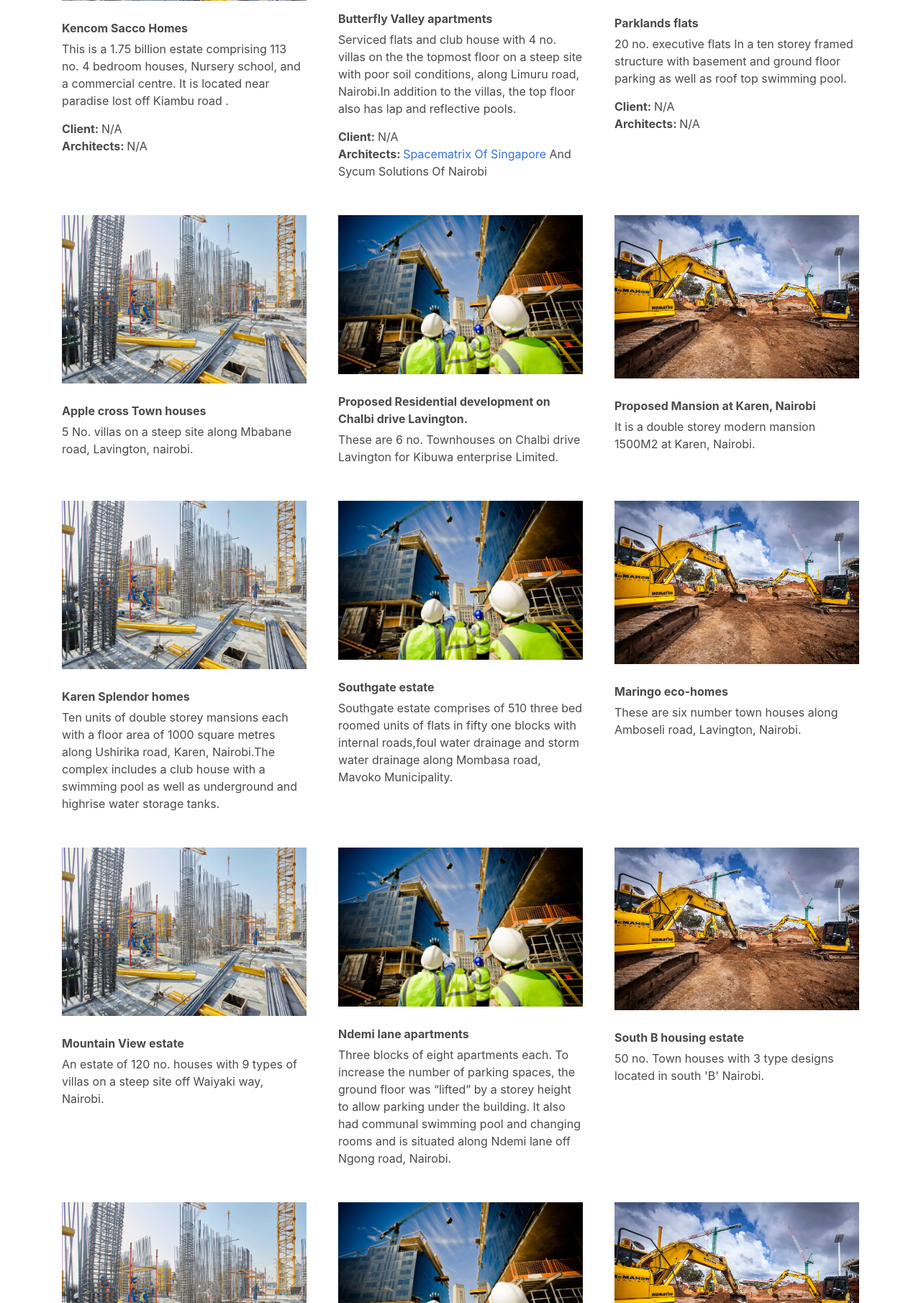
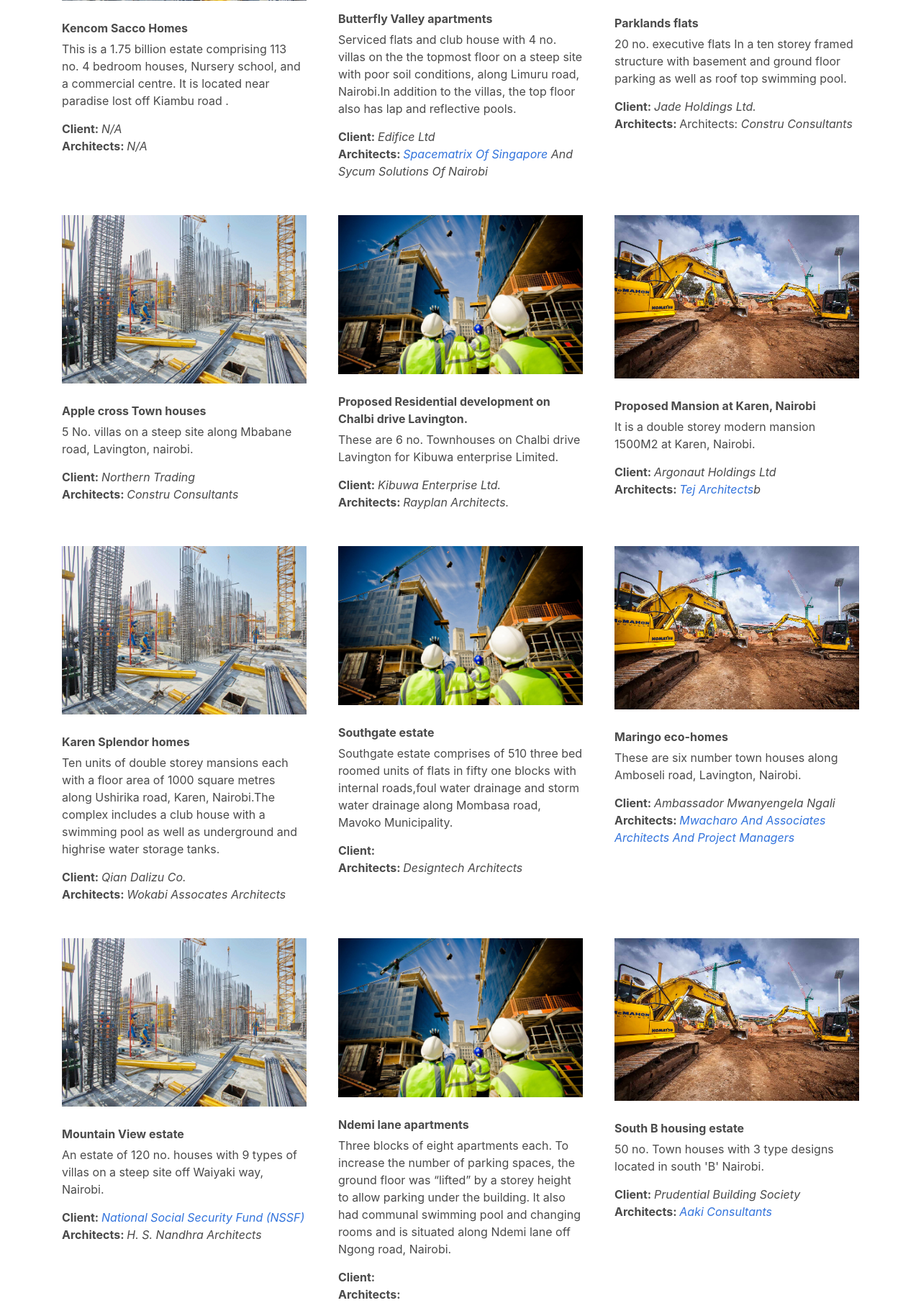
Before and after one commit to anwar254/kerinaga_associates, a PHP site: page /portfolio.php in a window 1280 px wide. Shown: the part 875-2686 px from the top of the page at 72% size. Run offline with PHP 8.4, Linux system fonts and the light colour scheme.

Commit message:
added clents section in the portfolio page

```diff
--- a/portfolio.php
+++ b/portfolio.php
@@ -51,8 +51,8 @@ include_once 'header.php';
                   This is a 1.75 billion estate comprising 113 no. 4 bedroom houses, Nursery school, and a commercial centre. It is located near paradise lost off Kiambu road .
                 </p>
                 <div class="k-more">
-                  <p class="k-capitalized"><b>client: </b> N/A</p>
-                  <p class="k-capitalized"><b>Architects: </b>N/A</p>
+                  <p class="k-capitalized"><b>client: </b> <i>N/A</i></p>
+                  <p class="k-capitalized"><b>Architects: </b><i>N/A</i></p>
                 </div>
               </div>
             </div>
@@ -72,8 +72,8 @@ include_once 'header.php';
                   Serviced flats and club house  with 4 no. villas on the the topmost floor on a steep site with poor soil conditions, along Limuru road, Nairobi.In addition to the villas, the top floor also has lap and reflective pools.
                 </p>
                 <div class="k-more">
-                  <p class="k-capitalized"><b>client: </b> N/A</p>
-                  <p class="k-capitalized"><b>Architects: </b><a href="https://www.spacematrix.com/" target="_blank">Spacematrix of singapore</a> and Sycum solutions of Nairobi</p>
+                  <p class="k-capitalized"><b>client: </b> <i>Edifice Ltd</i></p>
+                  <p class="k-capitalized"><b>Architects: </b><i><a href="https://www.spacematrix.com/" target="_blank">Spacematrix of singapore</a> and Sycum solutions of Nairobi</i></p>
                 </div>
               </div>
             </div>
@@ -93,8 +93,8 @@ include_once 'header.php';
                   20 no. executive flats  In a  ten  storey framed structure  with basement and ground floor parking as well as roof top swimming pool.
                 </p>
                 <div class="k-more">
-                  <p class="k-capitalized"><b>client: </b> N/A</p>
-                  <p class="k-capitalized"><b>Architects: </b>N/A</p>
+                  <p class="k-capitalized"><b>client: </b> <i>Jade holdings Ltd.</i></p>
+                  <p class="k-capitalized"><b>Architects: </b>Architects: </b><i>Constru Consultants</i></p>
                 </div>
               </div>
             </div>
@@ -116,6 +116,10 @@ include_once 'header.php';
                 <p>
                   5 No. villas on a steep site along Mbabane road, Lavington, nairobi.
                 </p>
+                <div class="k-more">
+                  <p class="k-capitalized"><b>client: </b> <i>Northern Trading</i></p>
+                  <p class="k-capitalized"><b>Architects: </b><i>Constru Consultants</i></p>
+                </div>
               </div>
             </div>
           </div>
@@ -133,6 +137,10 @@ include_once 'header.php';
                 <p>
                   These are 6 no. Townhouses on Chalbi drive Lavington for Kibuwa enterprise Limited.
                 </p>
+                <div class="k-more">
+                  <p class="k-capitalized"><b>client: </b> <i>Kibuwa enterprise Ltd.</i></p>
+                  <p class="k-capitalized"><b>Architects: </b><i>Rayplan architects.</i></p>
+                </div>
               </div>
             </div>
           </div>
@@ -150,6 +158,10 @@ include_once 'header.php';
                 <p>
                   It is a double storey modern mansion 1500M2 at Karen, Nairobi.
                 </p>
+                <div class="k-more">
+                  <p class="k-capitalized"><b>client: </b> <i>Argonaut holdings ltd</i></p>
+                  <p class="k-capitalized"><b>Architects: </b><i><a href="http://www.tejarchitects.co.ke/">Tej architects</a>b</i></p>
+                </div>
               </div>
             </div>
           </div>
@@ -170,6 +182,10 @@ include_once 'header.php';
                 <p>
                   Ten units of double storey mansions each with a floor area of 1000 square metres along Ushirika road, Karen, Nairobi.The complex includes a club house with a swimming pool as well as underground and highrise water storage tanks.
                 </p>
+                <div class="k-more">
+                  <p class="k-capitalized"><b>client: </b> <i>Qian Dalizu Co.</i></p>
+                  <p class="k-capitalized"><b>Architects: </b><i>Wokabi assocates architects</i></p>
+                </div>
               </div>
             </div>
           </div>
@@ -187,6 +203,10 @@ include_once 'header.php';
                 <p>
                   Southgate estate comprises of 510 three bed roomed units of flats in fifty one blocks with internal roads,foul water drainage and storm water drainage along Mombasa road, Mavoko Municipality.
                 </p>
+                <div class="k-more">
+                  <p class="k-capitalized"><b>client: </b> <i></i></p>
+                  <p class="k-capitalized"><b>Architects: </b><i>Designtech architects</i></p>
+                </div>
               </div>
             </div>
           </div>
@@ -204,6 +224,10 @@ include_once 'header.php';
                 <p>
                   These are six number town houses along Amboseli road, Lavington, Nairobi.
                 </p>
+                <div class="k-more">
+                  <p class="k-capitalized"><b>client: </b> <i>Ambassador Mwanyengela Ngali</i></p>
+                  <p class="k-capitalized"><b>Architects: </b><i><a href="http://www.mandassociates.pro/">Mwacharo and associates architects and project managers</a></i></p>
+                </div>
               </div>
             </div>
           </div>
@@ -224,6 +248,10 @@ include_once 'header.php';
                 <p>
                   An estate of 120 no. houses with 9 types of villas on a steep site off Waiyaki way, Nairobi.
                 </p>
+                <div class="k-more">
+                  <p class="k-capitalized"><b>client: </b> <i><a href="http://www.nssf.or.ke/">National Social Security Fund (NSSF)</a></i></p>
+                  <p class="k-capitalized"><b>Architects: </b><i>H. S. Nandhra architects</i></p>
+                </div>
               </div>
             </div>
           </div>
@@ -241,6 +269,10 @@ include_once 'header.php';
                 <p>
                   Three blocks of eight apartments each. To increase the number of parking spaces, the ground floor was “lifted” by a storey height to allow parking under the building. It also had communal swimming pool and changing rooms and is situated along Ndemi lane off Ngong road, Nairobi.
                 </p>
+                <div class="k-more">
+                  <p class="k-capitalized"><b>client: </b> <i></i></p>
+                  <p class="k-capitalized"><b>Architects: </b><i></i></p>
+                </div>
               </div>
             </div>
           </div>
@@ -258,6 +290,10 @@ include_once 'header.php';
                 <p>
                   50 no. Town houses with 3 type designs located in south 'B' Nairobi.
                 </p>
+                <div class="k-more">
+                  <p class="k-capitalized"><b>client: </b> <i>Prudential Building Society</i></p>
+                  <p class="k-capitalized"><b>Architects: </b><i><a href="http://www.aaki.co.ke/">Aaki consultants</a></i></p>
+                </div>
               </div>
             </div>
           </div>
@@ -278,6 +314,10 @@ include_once 'header.php';
                 <p>
                   130 no. bungalows with internal roads,storm water drainage,foul water drainage as well as water reticulation located along Kapsoya road, Eldoret.
                 </p>
+                <div class="k-more">
+                  <p class="k-capitalized"><b>client: Prudential Building Society</b> <i></i></p>
+                  <p class="k-capitalized"><b>Architects: </b><i><a href="http://www.aaki.co.ke/">H.S. Nandhra</a></i></p>
+                </div>
               </div>
             </div>
           </div>
@@ -295,6 +335,10 @@ include_once 'header.php';
                 <p>
                   N/A
                 </p>
+                <div class="k-more">
+                  <p class="k-capitalized"><b>client: </b> <i>Irungu.</i></p>
+                  <p class="k-capitalized"><b>Architects: </b><i><a href="http://www.aheadarchitects.com/">Ahead architects</a></i></p>
+                </div>
               </div>
             </div>
           </div>
@@ -312,6 +356,10 @@ include_once 'header.php';
                 <p>
                   N/A
                 </p>
+                <div class="k-more">
+                  <p class="k-capitalized"><b>client: </b> <i>William  Oduol.</i></p>
+                  <p class="k-capitalized"><b>Architects: </b><i><a href="http://www.aheadarchitects.com/">Ahead architects</a></i></p>
+                </div>
               </div>
             </div>
           </div>
@@ -332,6 +380,10 @@ include_once 'header.php';
                 <p>
                   A large double storey villa off Bogani road,Karen, Nairobi
                 </p>
+                <div class="k-more">
+                  <p class="k-capitalized"><b>client: </b> <i>J. Kimutati</i></p>
+                  <p class="k-capitalized"><b>Architects: </b><i><a href="http://www.aheadarchitects.com/">Ahead architects</a></i></p>
+                </div>
               </div>
             </div>
           </div>
@@ -349,6 +401,10 @@ include_once 'header.php';
                 <p>
                   N/A
                 </p>
+                <div class="k-more">
+                  <p class="k-capitalized"><b>client :</b> <i>Sameer Bhatti</i></p>
+                  <p class="k-capitalized"><b>Architects: </b><i><a href="http://www.block45.co.ke/">Block 45 architects</a></i></p>
+                </div>
               </div>
             </div>
           </div>
```
